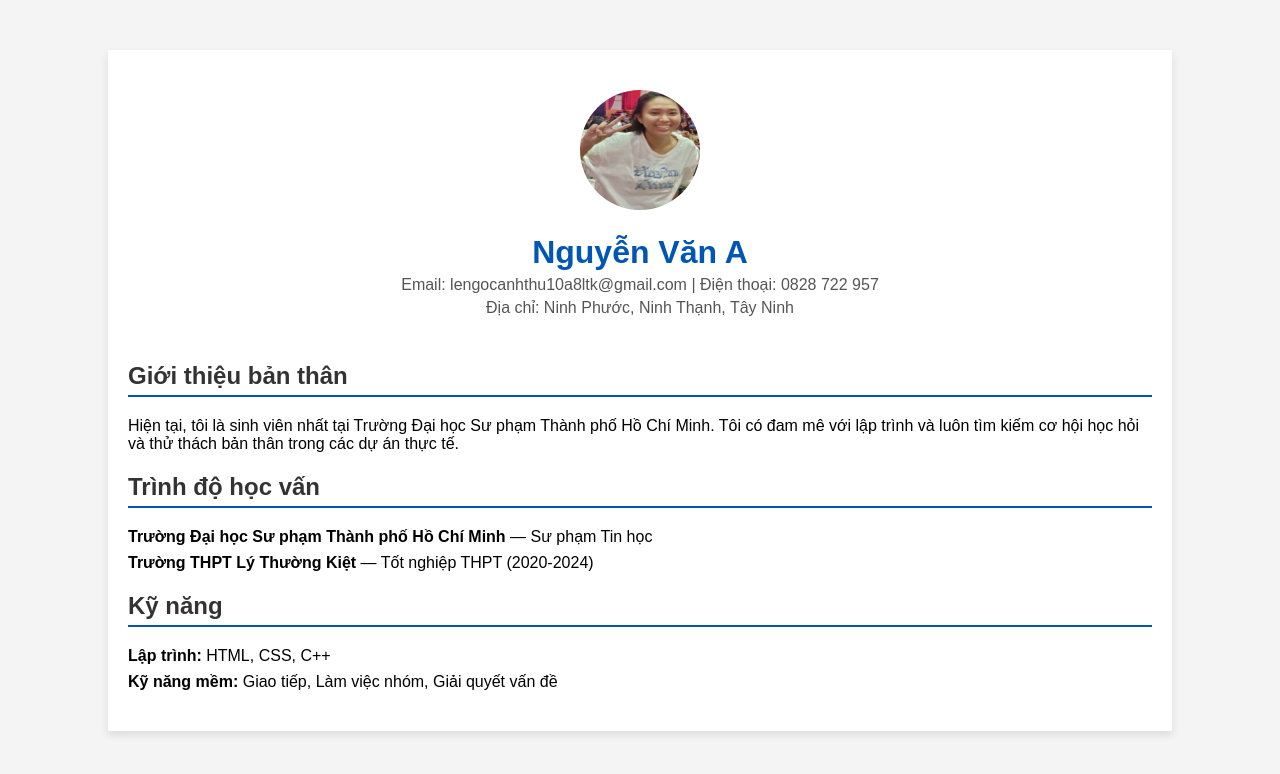
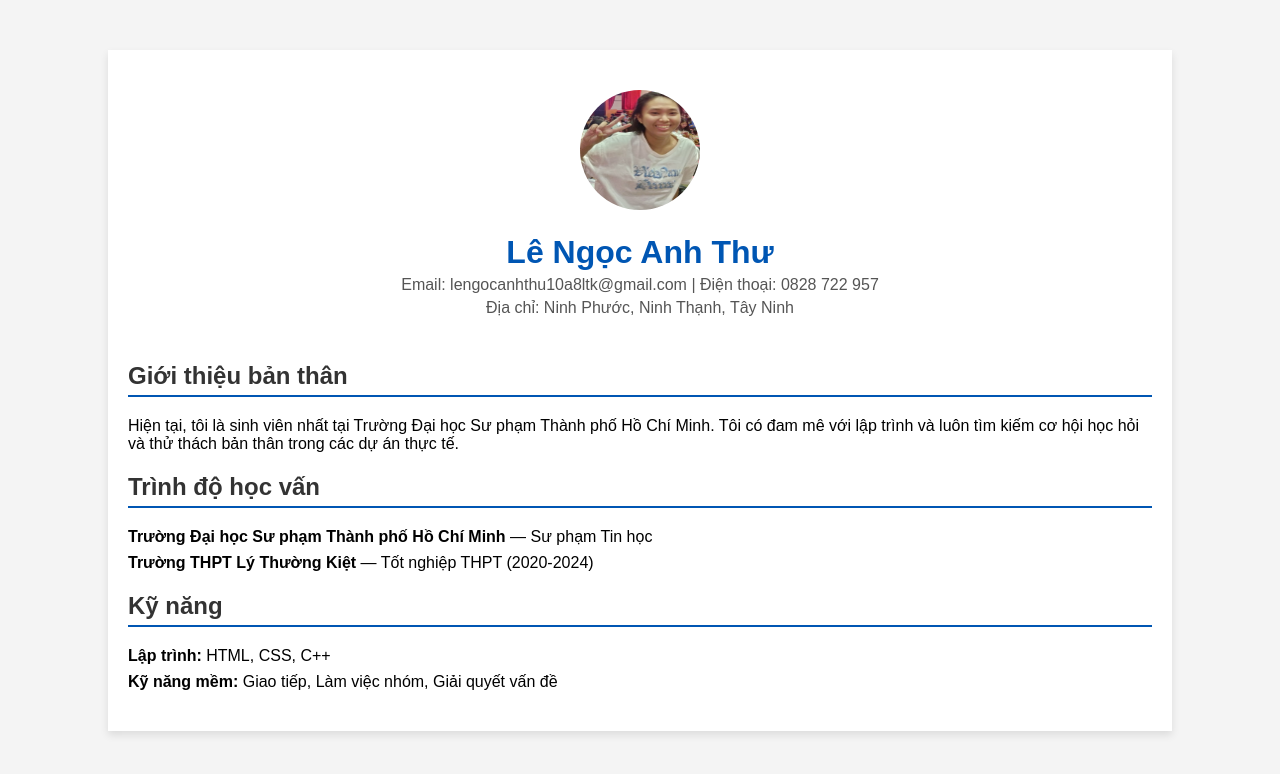
Before and after one commit to ThuLe1607/lengocanhthu.github.io, a plain HTML site: page btcv.html in a window 1280 px wide. Drawn offline with Linux system fonts and the light colour scheme.

Commit message:
Update btcv.html

```diff
--- a/btcv.html
+++ b/btcv.html
@@ -65,7 +65,7 @@
         <div class="header">
             <!-- Ảnh đại diện -->
             <img src="bt cv/thu.jfif" alt="Ảnh đại diện">
-            <h1>Nguyễn Văn A</h1>
+            <h1>Lê Ngọc Anh Thư</h1>
             <p>Email: lengocanhthu10a8ltk@gmail.com | Điện thoại: 0828 722 957 </p>
             <p>Địa chỉ: Ninh Phước, Ninh Thạnh, Tây Ninh</p>
         </div>
```
